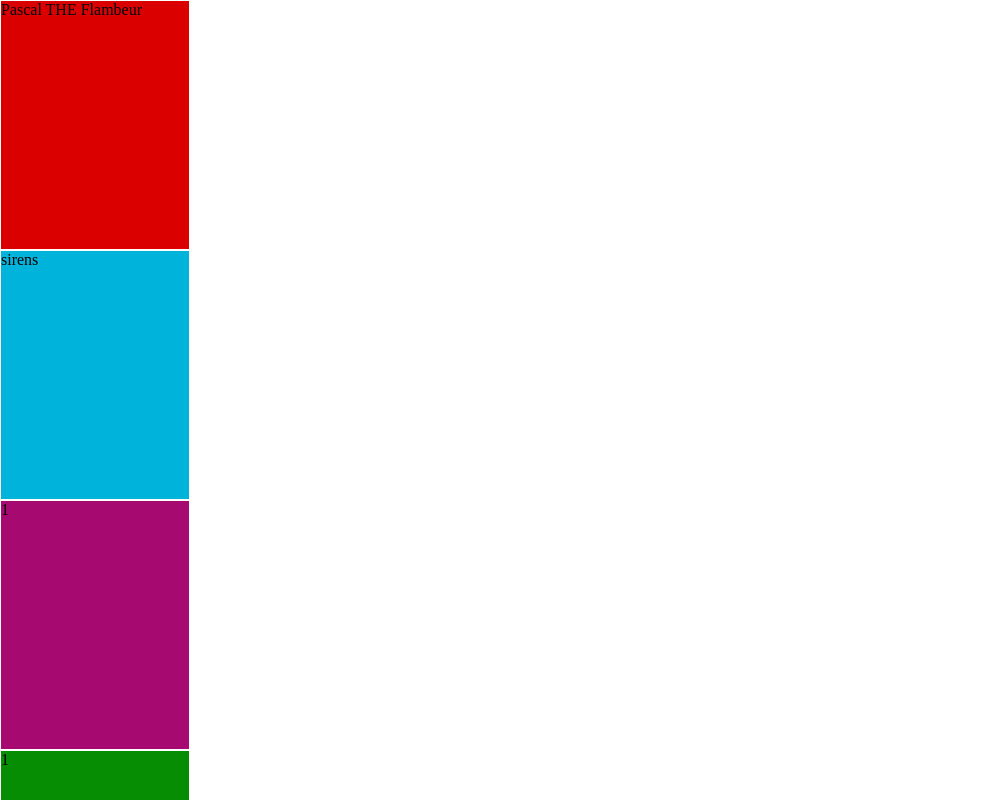
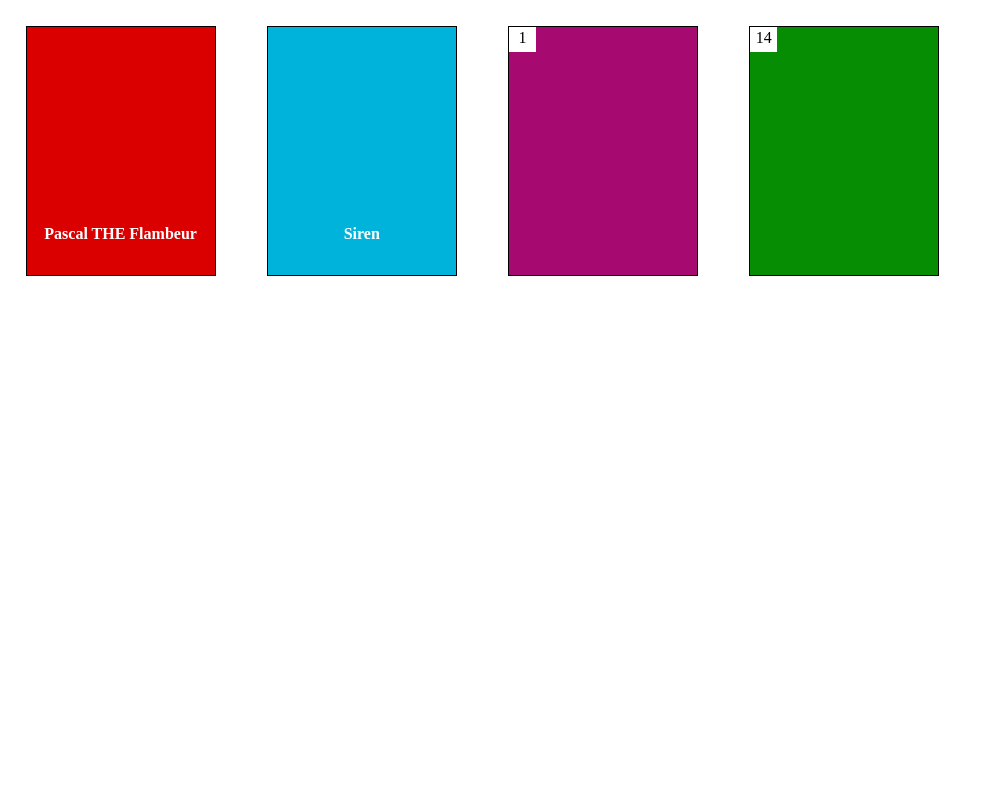
Before and after one commit to wilderLPM/SkullKing, a React (Vite) app in the folder client/: page / in a window 1280 px wide. Shown: the top 800 px of the page, without its empty margins (0-1001 px from the left). Built offline with nearby package versions, Linux system fonts and the light colour scheme.

Commit message:
added css for cards

```diff
--- a/client/src/BDD/cards.js
+++ b/client/src/BDD/cards.js
@@ -9,8 +9,8 @@ const Cards = [
   {
     id: 2,
     type: "face",
-    description: "sirens",
-    attribut: "sirens",
+    description: "Siren",
+    attribut: "Siren",
     background: "#00B3DB", // A remplacer par une image quand on mettra des images
   },
   {
@@ -23,7 +23,7 @@ const Cards = [
     id: 4,
     type: "colors",
     description: "green",
-    attribut: 1,
+    attribut: 14,
   },
 ];
 
--- a/client/src/components/cards/CardsComponent.jsx
+++ b/client/src/components/cards/CardsComponent.jsx
@@ -1,6 +1,6 @@
 import styles from "./CardsComponent.module.css";
 
-const colorClassMap = {
+const colorMap = {
   violet: styles.violet,
   yellow: styles.yellow,
   green: styles.green,
@@ -10,14 +10,17 @@ export default function CardsComponent({ card }) {
   const color = card.description;
   const backgroundFace = card.background;
 
-  const colorClass = colorClassMap[color];
-
-  const dynamicStyle =
-    card.type === "face" ? { backgroundColor: backgroundFace } : {};
+  const colorClass = colorMap[color];
 
   return (
-    <div className={`${styles.cardclass} ${colorClass}`} style={dynamicStyle}>
-      {card.attribut}
+    <div
+      className={`${styles.cardclass} ${colorClass}`}
+      //   style à retirer quand on aura une image pour les personnages
+      style={card.type === "face" ? { backgroundColor: backgroundFace } : {}}
+    >
+      <p className={card.type === "face" ? styles.faceName : styles.colorName}>
+        {card.attribut}
+      </p>
     </div>
   );
 }
--- a/client/src/components/cards/CardsComponent.module.css
+++ b/client/src/components/cards/CardsComponent.module.css
@@ -1,7 +1,7 @@
 .cardclass {
   width: 190px;
   height: 250px;
-  border: solid 1px white;
+  border: 1px solid black;
 }
 
 .violet {
@@ -19,3 +19,24 @@
 .black {
   background-color: black;
 }
+
+.faceName {
+  color: white;
+  display: flex;
+  flex-wrap: wrap;
+  justify-content: center;
+  height: 100%;
+  align-items: flex-end;
+  padding-bottom: 4vh;
+  font-weight: bold;
+  text-align: center;
+}
+
+.colorName {
+  color: black;
+  background-color: white;
+  width: 27px;
+  height: 25px;
+  text-align: center;
+  padding-top: 2px;
+}
--- a/client/src/pages/GamePage.jsx
+++ b/client/src/pages/GamePage.jsx
@@ -1,11 +1,12 @@
 import CardsComponent from "../components/cards/CardsComponent";
 import Cards from "../BDD/cards";
+import styles from "./GamePage.module.css";
 
 export default function GamePage() {
   return (
-    <ul>
+    <ul id={styles.deckMap}>
       {Cards.map((card) => (
-        <li key={card.id}>
+        <li className={styles.cardMap} key={card.id}>
           <CardsComponent card={card} />
         </li>
       ))}
--- /dev/null
+++ b/client/src/pages/GamePage.module.css
@@ -0,0 +1,10 @@
+#deckMap {
+  display: flex;
+  flex-direction: row;
+  list-style-type: none;
+  flex-wrap: wrap;
+}
+
+.cardMap {
+  margin: 2%;
+}
```
